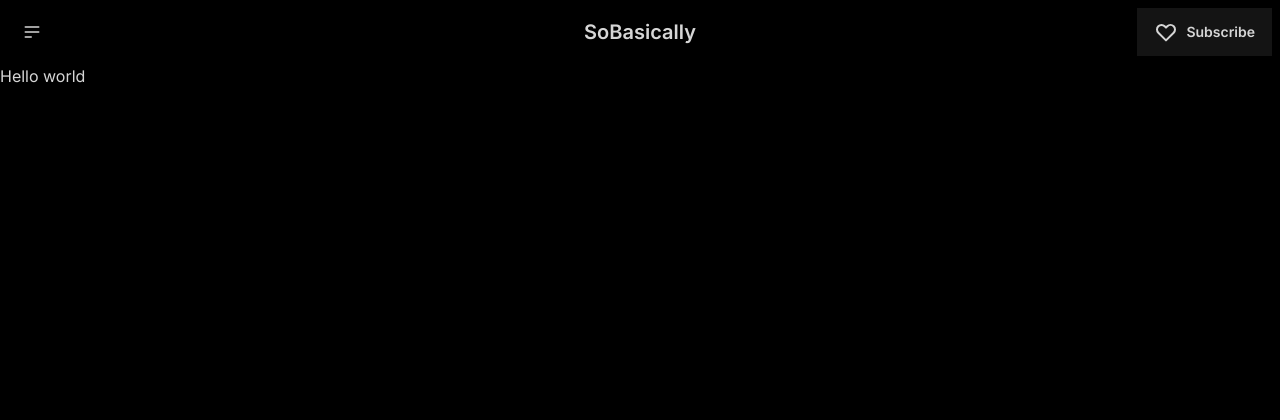
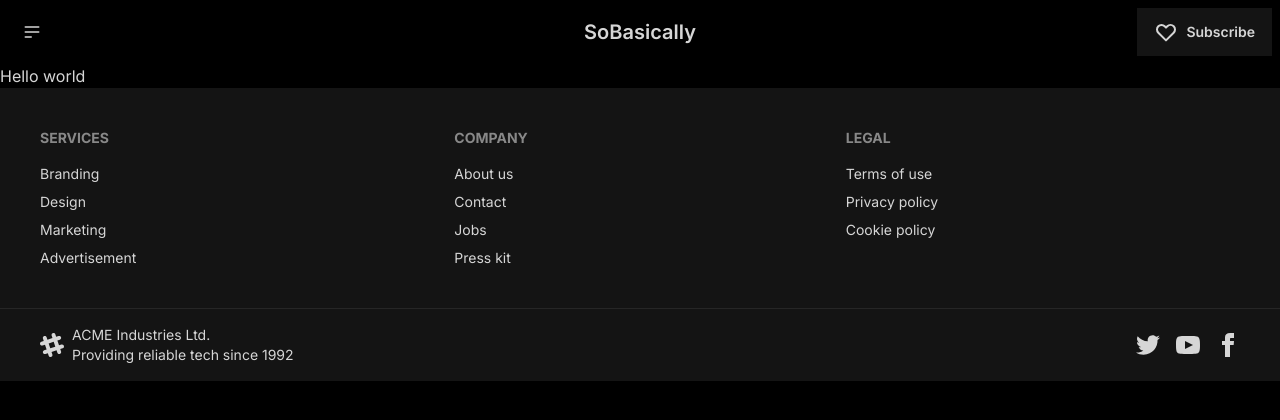
Before and after one commit to QiyueChen04/sobasically, a Next.js app: page / in a window 1280 px wide. Shown: the top 420 px of the page. Built offline with nearby package versions, Linux system fonts and the light colour scheme.

Commit message:
added footer

```diff
--- a/app/page.tsx
+++ b/app/page.tsx
@@ -1,10 +1,12 @@
 import Navbar from '../components/navbar'
+import Footer from '../components/footer'
 
 function Home() {
   return (
     <div>
       <Navbar></Navbar>
       <main><h1>Hello world</h1></main>
+      <Footer></Footer>
     </div>
   );
 }
--- /dev/null
+++ b/components/footer.tsx
@@ -0,0 +1,46 @@
+import React from 'react'
+import Link from 'next/link'
+
+function footer() {
+  return (
+    <div>
+      <footer className="footer p-10 bg-base-200 text-base-content">
+        <nav>
+          <h6 className="footer-title">Services</h6>
+          <a className="link link-hover">Branding</a>
+          <a className="link link-hover">Design</a>
+          <a className="link link-hover">Marketing</a>
+          <a className="link link-hover">Advertisement</a>
+        </nav>
+        <nav>
+          <h6 className="footer-title">Company</h6>
+          <a className="link link-hover">About us</a>
+          <a className="link link-hover">Contact</a>
+          <a className="link link-hover">Jobs</a>
+          <a className="link link-hover">Press kit</a>
+        </nav>
+        <nav>
+          <h6 className="footer-title">Legal</h6>
+          <a className="link link-hover">Terms of use</a>
+          <a className="link link-hover">Privacy policy</a>
+          <a className="link link-hover">Cookie policy</a>
+        </nav>
+      </footer>
+      <footer className="footer px-10 py-4 border-t bg-base-200 text-base-content border-base-300">
+        <aside className="items-center grid-flow-col">
+          <svg width="24" height="24" viewBox="0 0 24 24" xmlns="http://www.w3.org/2000/svg" fillRule="evenodd" clipRule="evenodd" className="fill-current"><path d="M22.672 15.226l-2.432.811.841 2.515c.33 1.019-.209 2.127-1.23 2.456-1.15.325-2.148-.321-2.463-1.226l-.84-2.518-5.013 1.677.84 2.517c.391 1.203-.434 2.542-1.831 2.542-.88 0-1.601-.564-1.86-1.314l-.842-2.516-2.431.809c-1.135.328-2.145-.317-2.463-1.229-.329-1.018.211-2.127 1.231-2.456l2.432-.809-1.621-4.823-2.432.808c-1.355.384-2.558-.59-2.558-1.839 0-.817.509-1.582 1.327-1.846l2.433-.809-.842-2.515c-.33-1.02.211-2.129 1.232-2.458 1.02-.329 2.13.209 2.461 1.229l.842 2.515 5.011-1.677-.839-2.517c-.403-1.238.484-2.553 1.843-2.553.819 0 1.585.509 1.85 1.326l.841 2.517 2.431-.81c1.02-.33 2.131.211 2.461 1.229.332 1.018-.21 2.126-1.23 2.456l-2.433.809 1.622 4.823 2.433-.809c1.242-.401 2.557.484 2.557 1.838 0 .819-.51 1.583-1.328 1.847m-8.992-6.428l-5.01 1.675 1.619 4.828 5.011-1.674-1.62-4.829z"></path></svg>
+          <p>ACME Industries Ltd. <br/>Providing reliable tech since 1992</p>
+        </aside>
+        <nav className="md:place-self-center md:justify-self-end">
+          <div className="grid grid-flow-col gap-4">
+            <a><svg xmlns="http://www.w3.org/2000/svg" width="24" height="24" viewBox="0 0 24 24" className="fill-current"><path d="M24 4.557c-.883.392-1.832.656-2.828.775 1.017-.609 1.798-1.574 2.165-2.724-.951.564-2.005.974-3.127 1.195-.897-.957-2.178-1.555-3.594-1.555-3.179 0-5.515 2.966-4.797 6.045-4.091-.205-7.719-2.165-10.148-5.144-1.29 2.213-.669 5.108 1.523 6.574-.806-.026-1.566-.247-2.229-.616-.054 2.281 1.581 4.415 3.949 4.89-.693.188-1.452.232-2.224.084.626 1.956 2.444 3.379 4.6 3.419-2.07 1.623-4.678 2.348-7.29 2.04 2.179 1.397 4.768 2.212 7.548 2.212 9.142 0 14.307-7.721 13.995-14.646.962-.695 1.797-1.562 2.457-2.549z"></path></svg></a>
+            <a><svg xmlns="http://www.w3.org/2000/svg" width="24" height="24" viewBox="0 0 24 24" className="fill-current"><path d="M19.615 3.184c-3.604-.246-11.631-.245-15.23 0-3.897.266-4.356 2.62-4.385 8.816.029 6.185.484 8.549 4.385 8.816 3.6.245 11.626.246 15.23 0 3.897-.266 4.356-2.62 4.385-8.816-.029-6.185-.484-8.549-4.385-8.816zm-10.615 12.816v-8l8 3.993-8 4.007z"></path></svg></a>
+            <a><svg xmlns="http://www.w3.org/2000/svg" width="24" height="24" viewBox="0 0 24 24" className="fill-current"><path d="M9 8h-3v4h3v12h5v-12h3.642l.358-4h-4v-1.667c0-.955.192-1.333 1.115-1.333h2.885v-5h-3.808c-3.596 0-5.192 1.583-5.192 4.615v3.385z"></path></svg></a>
+          </div>
+        </nav>
+      </footer>
+    </div>
+  )
+}
+
+export default footer
```
Also changed, not shown: public/logo.png (added).
